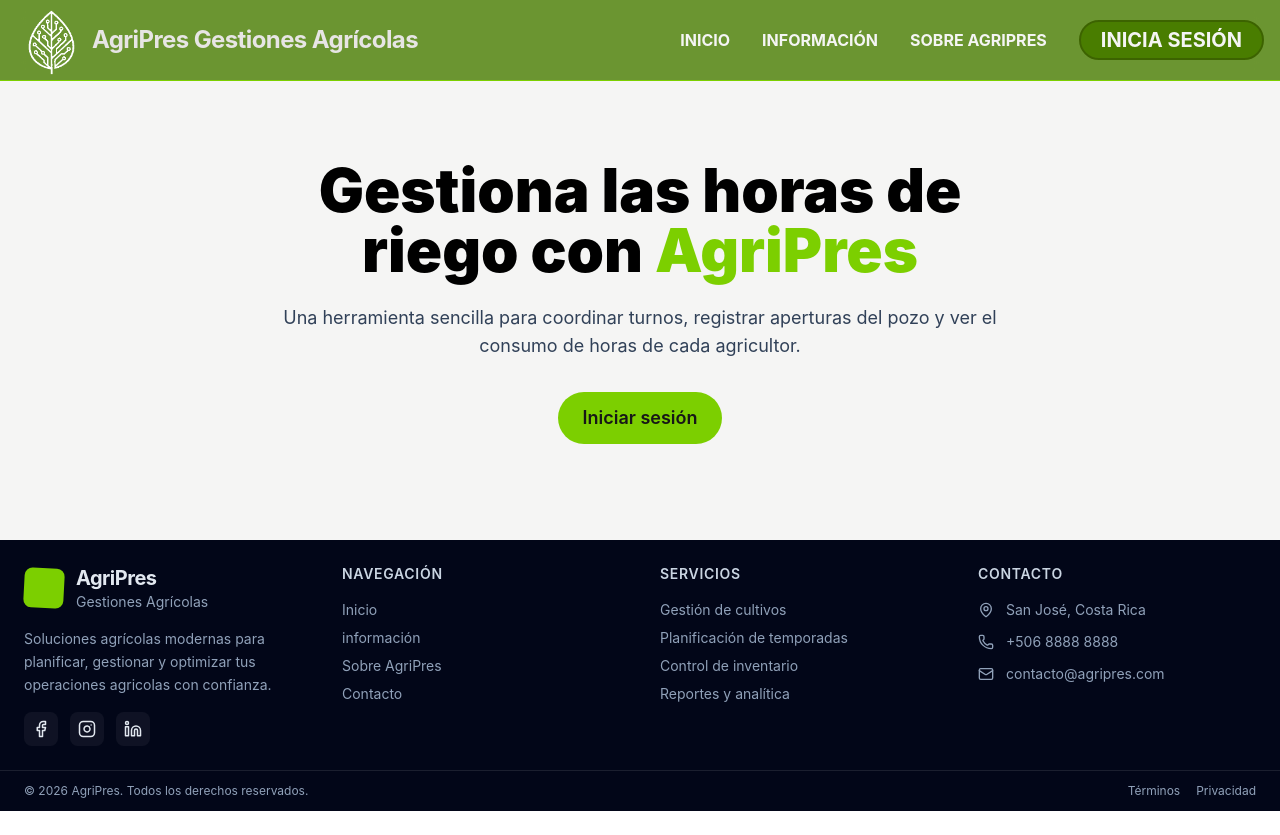
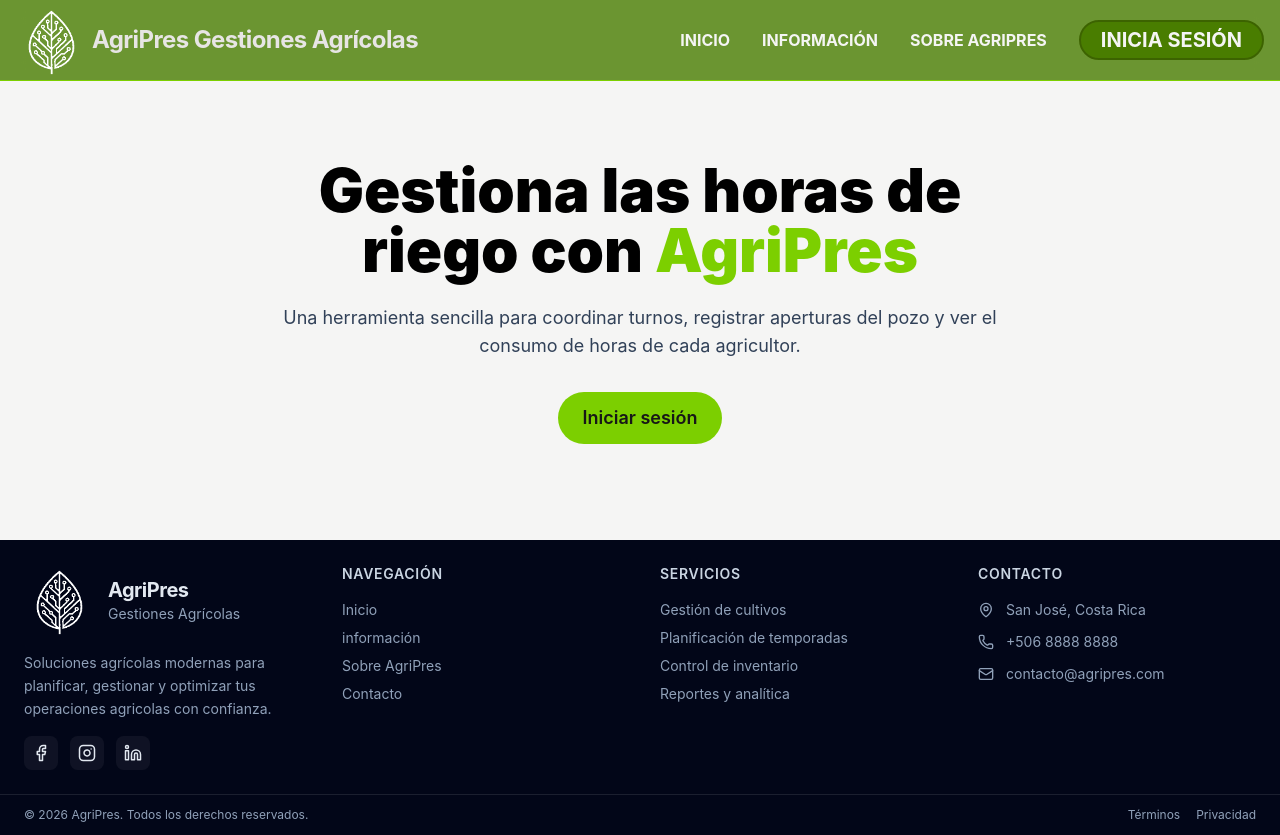
Before and after one commit to AgriPres/AgriPres_GA_Frontend, a React (Vite) app: page / in a window 1280 px wide. Before the commit the page ends 811 px from the top, so only its background shows below. Built offline with nearby package versions, Linux system fonts and the light colour scheme; no server answers.

Commit message:
logo en footer

```diff
--- a/src/components/Footer.tsx
+++ b/src/components/Footer.tsx
@@ -12,7 +12,7 @@ const Footer: React.FC = () => {
 					{/* Marca */}
 					<div className="space-y-4">
 						<div className="flex items-center gap-3">
-							<div className="w-10 h-10 bg-lime-500 rounded-lg rotate-3"></div>
+							<img src="/agripresWhite.png" alt="Logo" className="w-18 h-18" />
 							<div>
 								<p className="text-xl font-bold tracking-tight">AgriPres</p>
 								<p className="text-sm text-slate-400">Gestiones Agrícolas</p>
```
